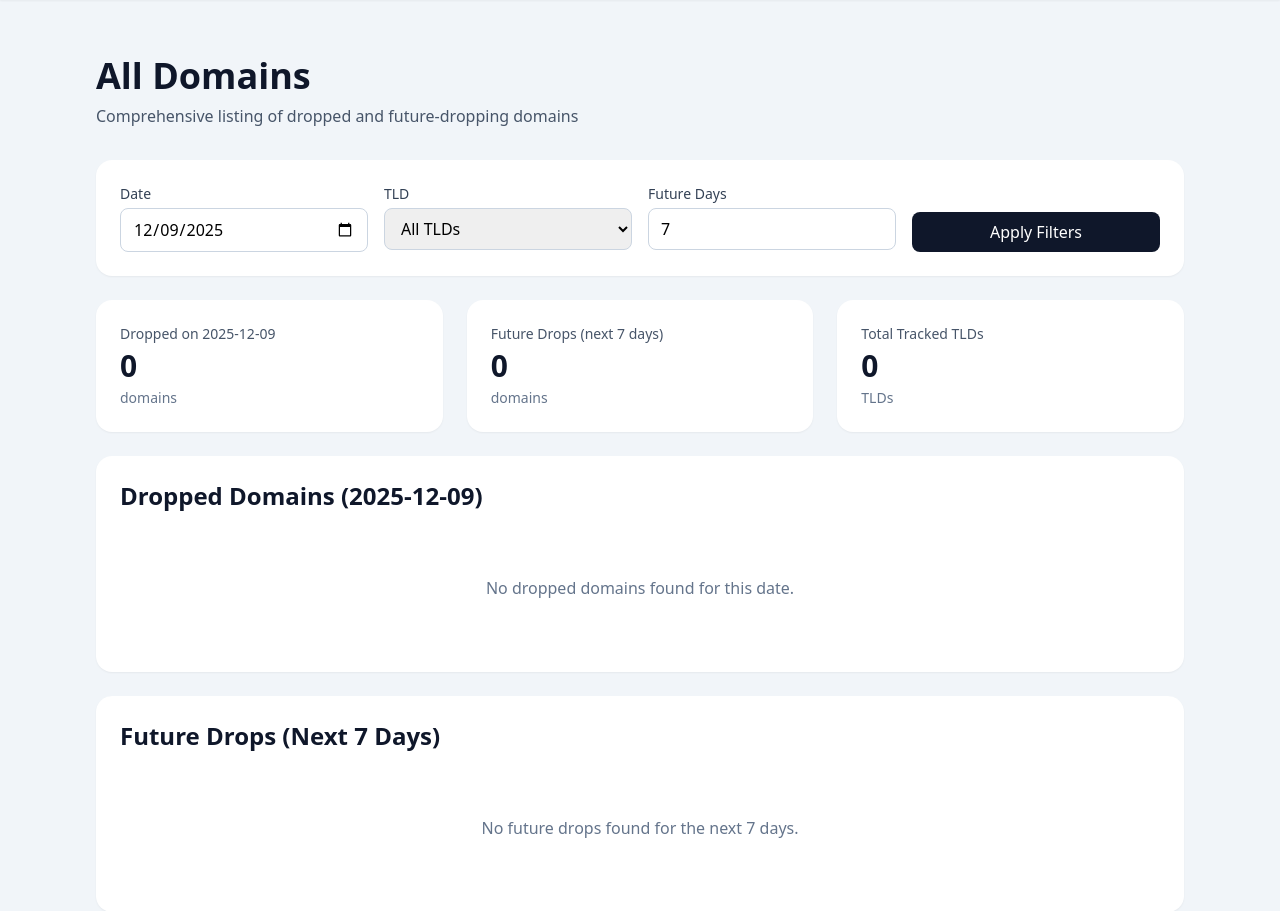
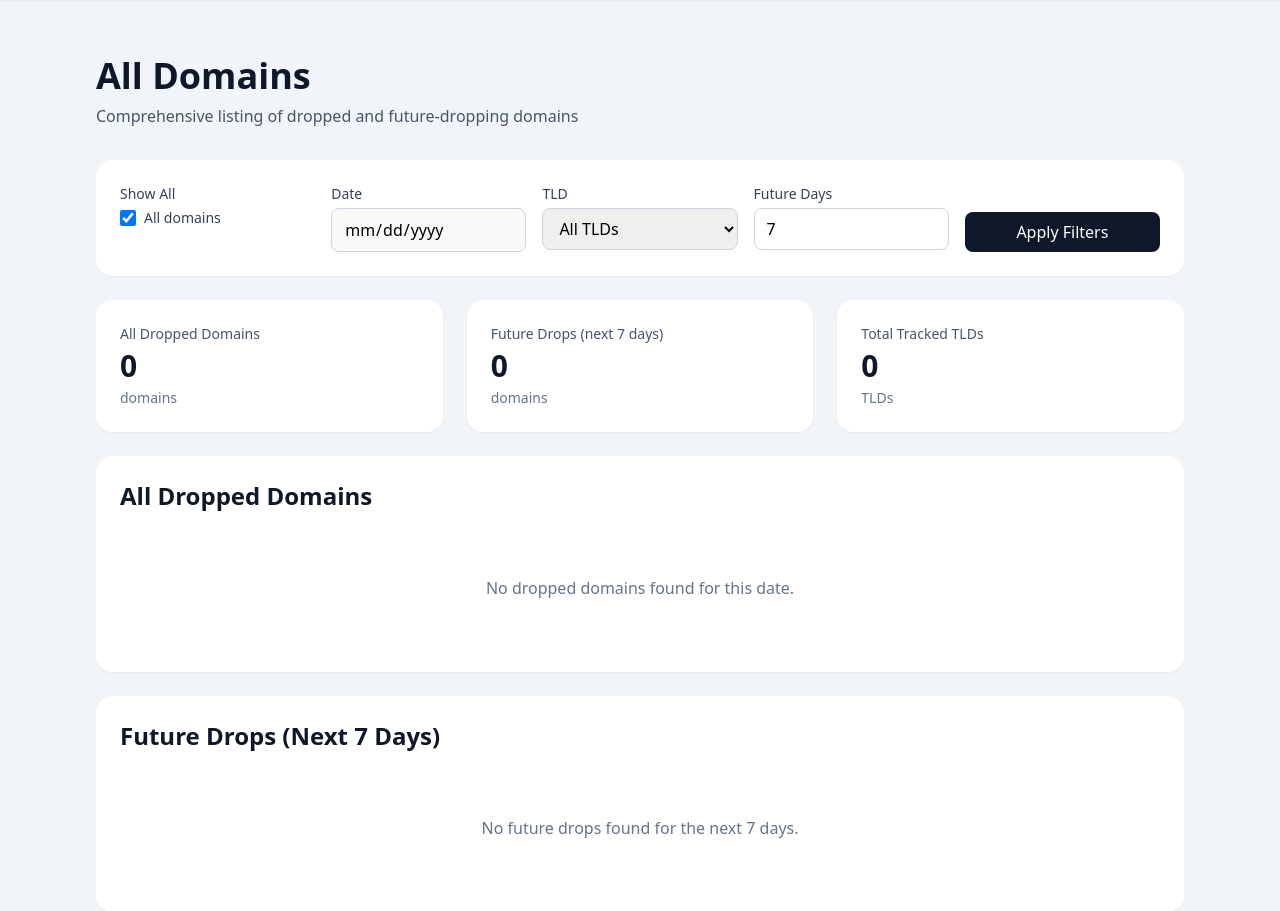
Before and after one commit to doctorcmptrmita2/expedDoms, a FastAPI app: page /domains in a window 1280 px wide. Shown: the part 65-976 px from the top of the page. Run offline with FastAPI, Linux system fonts and the light colour scheme; data that the repository does not hold is empty; some libraries are stand-ins or nearby versions.

Commit message:
Fix: Show all domains by default in domains listing page

```diff
--- a/templates/domains_list.html
+++ b/templates/domains_list.html
@@ -11,11 +11,21 @@
 
     <!-- Filters -->
     <div class="bg-white rounded-2xl shadow-sm p-6 mb-6">
-        <form id="filter-form" class="grid grid-cols-1 md:grid-cols-4 gap-4">
+        <form id="filter-form" method="GET" class="grid grid-cols-1 md:grid-cols-5 gap-4">
+            <div>
+                <label class="block text-sm font-medium text-slate-700 mb-1">Show All</label>
+                <label class="flex items-center">
+                    <input type="checkbox" name="show_all" value="true" {% if not selected_date %}checked{% endif %}
+                           class="mr-2 w-4 h-4 text-slate-600 border-slate-300 rounded focus:ring-slate-500">
+                    <span class="text-sm text-slate-700">All domains</span>
+                </label>
+            </div>
+
             <div>
                 <label class="block text-sm font-medium text-slate-700 mb-1">Date</label>
                 <input type="date" name="date" value="{{ selected_date.isoformat() if selected_date else '' }}"
-                       class="w-full px-3 py-2 border border-slate-300 rounded-lg focus:ring-2 focus:ring-slate-500 focus:border-transparent">
+                       class="w-full px-3 py-2 border border-slate-300 rounded-lg focus:ring-2 focus:ring-slate-500 focus:border-transparent"
+                       {% if not selected_date %}disabled{% endif %}>
             </div>
 
             <div>
@@ -45,7 +55,13 @@
     <!-- Stats -->
     <div class="grid grid-cols-1 md:grid-cols-3 gap-6 mb-6">
         <div class="bg-white rounded-2xl shadow-sm p-6">
-            <div class="text-sm text-slate-600 mb-1">Dropped on {{ selected_date.isoformat() if selected_date else 'N/A' }}</div>
+            <div class="text-sm text-slate-600 mb-1">
+                {% if selected_date %}
+                    Dropped on {{ selected_date.isoformat() }}
+                {% else %}
+                    All Dropped Domains
+                {% endif %}
+            </div>
             <div class="text-3xl font-bold text-slate-900">{{ total_dropped | default(0) }}</div>
             <div class="text-sm text-slate-500 mt-1">domains</div>
         </div>
@@ -66,7 +82,11 @@
     <!-- Dropped Domains Section -->
     <div class="bg-white rounded-2xl shadow-sm p-6 mb-6">
         <h2 class="text-2xl font-bold text-slate-900 mb-4">
-            Dropped Domains ({{ selected_date.isoformat() if selected_date else 'N/A' }})
+            {% if selected_date %}
+                Dropped Domains ({{ selected_date.isoformat() }})
+            {% else %}
+                All Dropped Domains
+            {% endif %}
         </h2>
 
         {% if dropped_domains %}
@@ -109,8 +129,10 @@
         {% if total_dropped > dropped_domains | length %}
         <div class="mt-4 text-center text-sm text-slate-600">
             Showing {{ dropped_domains | length }} of {{ total_dropped }} domains.
-            <a href="/drops?date={{ selected_date.isoformat() if selected_date else '' }}&tld={{ selected_tld or '' }}"
-               class="text-slate-900 font-medium hover:underline">View all</a>
+            {% if selected_date %}
+            <a href="/drops?date={{ selected_date.isoformat() }}&tld={{ selected_tld or '' }}"
+               class="text-slate-900 font-medium hover:underline ml-2">View all with pagination</a>
+            {% endif %}
         </div>
         {% endif %}
         {% else %}
@@ -187,5 +209,22 @@ function copyToClipboard(text) {
         setTimeout(() => toast.remove(), 2000);
     });
 }
+
+// Handle show_all checkbox
+document.addEventListener('DOMContentLoaded', function() {
+    const showAllCheckbox = document.querySelector('input[name="show_all"]');
+    const dateInput = document.querySelector('input[name="date"]');
+
+    if (showAllCheckbox && dateInput) {
+        showAllCheckbox.addEventListener('change', function() {
+            if (this.checked) {
+                dateInput.disabled = true;
+                dateInput.value = '';
+            } else {
+                dateInput.disabled = false;
+            }
+        });
+    }
+});
 </script>
 {% endblock %}
```
Also changed, not shown: app/web/domains.py (+32 -14 lines).
